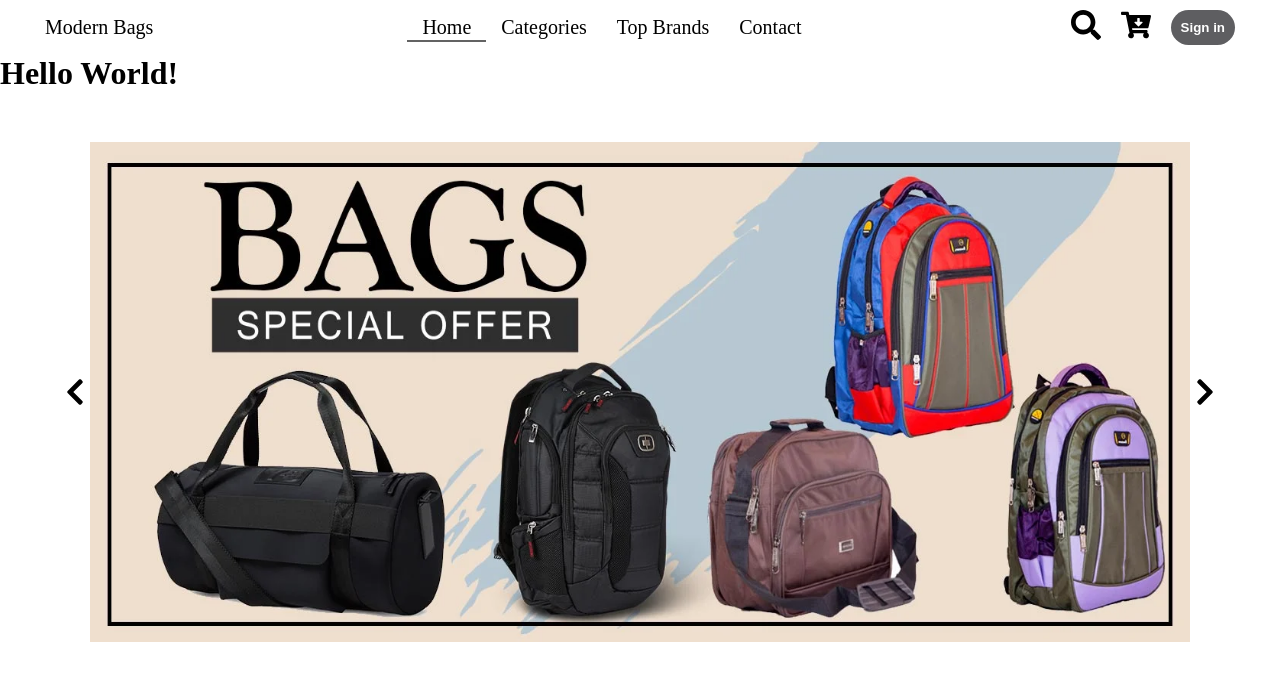
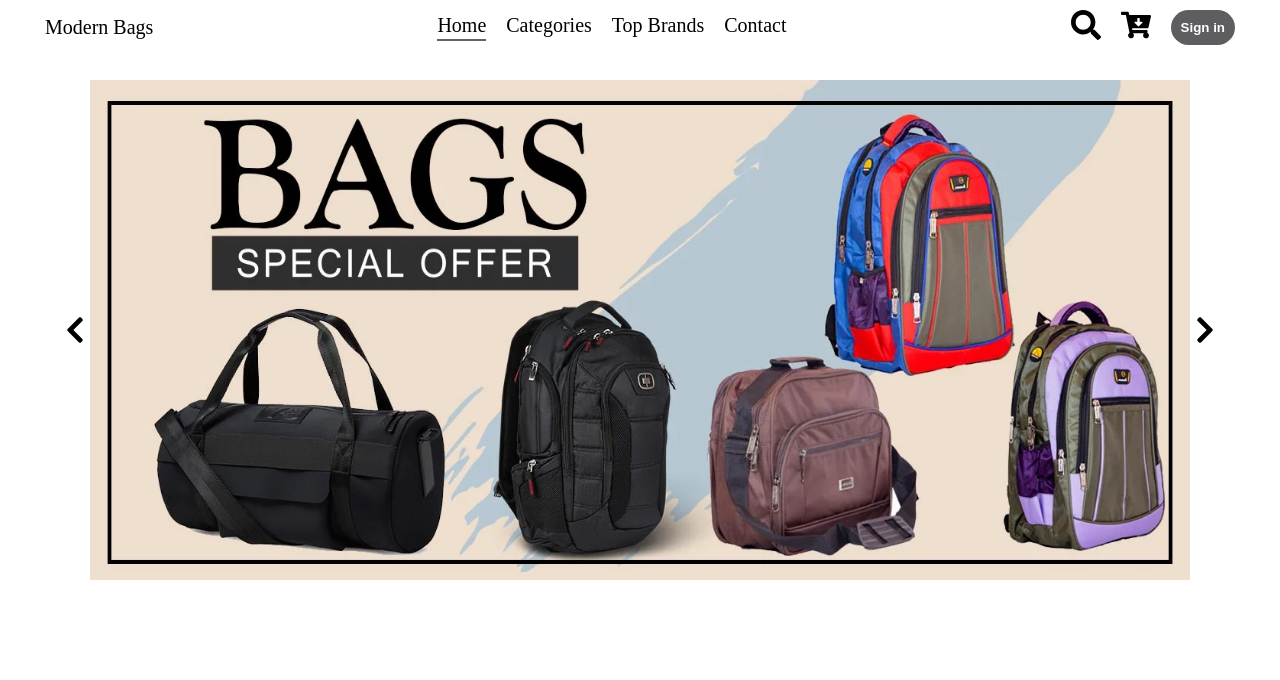
Before and after one commit to deepakdk11/modern-bags, a React (Vite) app: page / in a window 1280 px wide. Shown: the top 680 px of the page. Built offline with nearby package versions, Linux system fonts and the light colour scheme.

Commit message:
Install React Router

```diff
--- a/src/App.jsx
+++ b/src/App.jsx
@@ -1,9 +1,9 @@
 import React  from "react";
 import Navbar from "./components/Navbar/Navbar";
-import ImageSlider from "./components/Image Slider/ImageSlider";
 import {imageBanner} from "./assets/assets.js"
 import { Route, Routes } from "react-router-dom";
 import Home from "./pages/Home/Home.jsx"
+import Cart from "./pages/Cart/Cart.jsx";
 
 
 function App(){
@@ -14,9 +14,9 @@ function App(){
     <div>
       <Navbar />
       <Routes>
-        <Route path="/" element={<Home />} />
+        <Route path="/" element={<Home images={images} />} />
+        <Route path="/cart" element={ <Cart /> }/>
       </Routes>
-      <ImageSlider images={images} />
     </div>
   );
 };
--- a/src/components/Image Slider/ImageSlider.css
+++ b/src/components/Image Slider/ImageSlider.css
@@ -1,6 +1,6 @@
 .image-slider{
     width: fit-content;
-    margin: 50px auto 10px auto;
+    margin: 30px auto 10px auto;
     display: flex;
     align-items: center;
 }
--- a/src/components/Navbar/Navbar.css
+++ b/src/components/Navbar/Navbar.css
@@ -1,7 +1,6 @@
 nav{
     margin: 5px;
     padding: 5px 40px;
-    /* border: 1px solid black; */
     display: flex;
     justify-content: space-between;
     font-size: 20px;
@@ -16,10 +15,13 @@ nav{
     padding: 0px 10px;
 }
 
+.menu ul{
+    display: flex;
+    gap: 20px;
+}
+
 li{
     list-style: none;
-    display: inline;
-    padding: 0px 15px;
     cursor: pointer;
     transition: all 1s ease;
 }
--- a/src/components/Navbar/Navbar.jsx
+++ b/src/components/Navbar/Navbar.jsx
@@ -2,6 +2,7 @@ import React, { useState } from "react";
 import "./Navbar.css"
 import { FaSearch } from "react-icons/fa";
 import { FaCartArrowDown } from "react-icons/fa";
+import { Link } from "react-router-dom";
 
 const Navbar = () => {
 
@@ -15,7 +16,7 @@ const Navbar = () => {
             </div>
             <div className="menu">
                 <ul>
-                    <li onClick={() => setMenu("home")} className={menu === "home" ? "active" : ""} >Home</li>
+                    <li  onClick={() => setMenu("home")} className={menu === "home" ? "active" : ""} ><Link to="/">Home</Link></li>
                     <li onClick={() => setMenu("categories")} className={menu === "categories" ? "active" : ""} >Categories</li>
                     <li onClick={() => setMenu("brands")} className={menu === "brands" ? "active" : ""} >Top Brands</li>
                     <li onClick={() => setMenu("contact")} className={menu === "contact" ? "active" : ""} >Contact</li>
@@ -23,7 +24,7 @@ const Navbar = () => {
             </div>
             <div className="add-cart">
                 <FaSearch role="button" size={30} style={{cursor:"pointer"}} />
-                <FaCartArrowDown role="button" size={30} style={{padding : "0px 20px", cursor: "pointer"}} />
+                <Link to="/cart"><FaCartArrowDown role="button" size={30} style={{padding : "0px 20px", cursor: "pointer"}} /> </Link>
                 {/* <button className="search">Search</button> */}
                 {/* <button className="cart">cart</button> */}
                 <button className="sign">Sign in</button>
--- a/src/index.css
+++ b/src/index.css
@@ -2,3 +2,12 @@
     margin: 0;
     padding: 0;
 }
+
+body{
+    height: 100vh;
+}
+
+a{
+    text-decoration: none;
+    color: inherit;
+}
--- a/src/pages/Cart/Cart.jsx
+++ b/src/pages/Cart/Cart.jsx
@@ -4,7 +4,7 @@ import "./Cart.css"
 const Cart = () => {
   return (
     <div>
-
+      <h1>Hello World!</h1>
     </div>
   )
 }
--- a/src/pages/Home/Home.jsx
+++ b/src/pages/Home/Home.jsx
@@ -1,10 +1,11 @@
 import React from 'react'
 import "./Home.css"
+import ImageSlider from "../../components/Image Slider/ImageSlider";
 
-const Home = () => {
+const Home = ({images}) => {
   return (
     <div>
-      <h1>Hello World!</h1>
+      <ImageSlider images={images} />
     </div>
   )
 }
```
